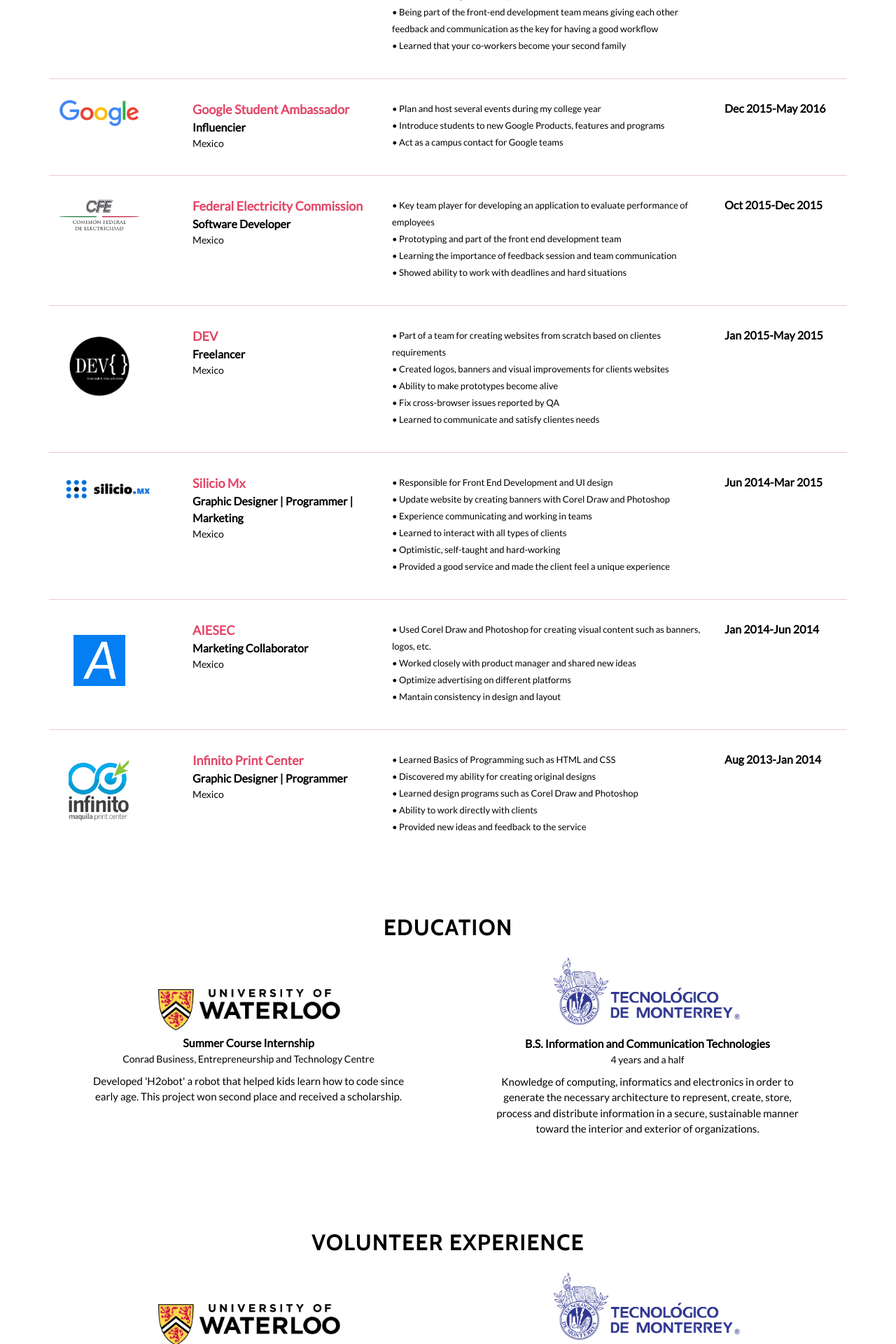
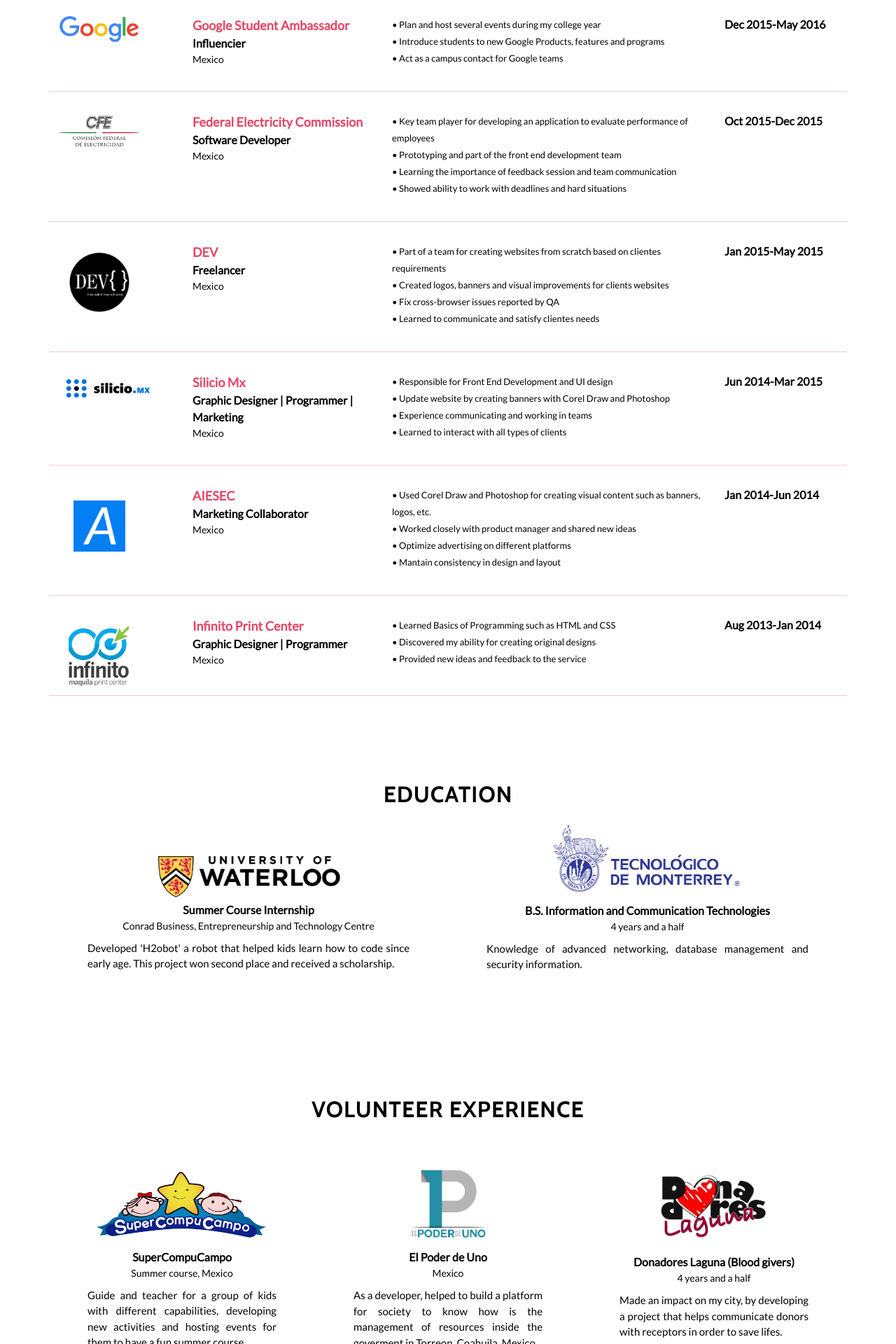
Before and after one commit to Alemv18/UX-FrontEnd-AlejandraM, a PHP site: page /external/experience.html in a window 1280 px wide. Shown: the part 2400-4320 px from the top of the page at 70% size. Run offline with PHP 8.4, Linux system fonts and the light colour scheme; some libraries are stand-ins or nearby versions.

Commit message:
Add volunteer experience

```diff
--- a/css/style.css
+++ b/css/style.css
@@ -54,7 +54,7 @@ button:active {
 
 #mainNav .nav-link.active {
 	background: none;
-    color: rgb(197, 103, 103);
+    color: rgb(63, 22, 49);
 }
 
 @media (min-width: 320px) and (max-width: 720px) {
@@ -391,6 +391,14 @@ footer ul li {
     opacity: 0.6 !important;
 }
 
+.socialmedia-icons {
+    color: black;
+    list-style: none;
+    display: flex;
+    letter-spacing: 51px;
+    font-size: 32px;
+}
+
 .fa-facebook:hover,
 .fa-twitter:hover,
 .fa-instagram:hover,
@@ -471,7 +479,7 @@ footer ul li {
 .professional-experience {
     padding-top: 100px;
     background: white;
-    height: 1750px;
+    height: 1560px;
     color: black;
     font-family: "Lato", sans-serif;
 }
@@ -506,19 +514,38 @@ footer ul li {
     border-bottom: 1px solid #eacdcf;
 }
 
+.row-exp:hover {
+    -webkit-transform: scale(1.2);
+    -ms-transform: scale(1.2);
+    transform: scale(1.2);
+}
+
 .education-logo {
     width: 50%;
     margin-top: 30px;
+}
+
+.supercompu-logo {
+    width: 73%;
 }
 
 .tecmty {
     margin-top: -10px;
 }
 
+.poderuno-logo {
+    width: 34%;
+}
+
+.donadores-logo {
+    padding: 10px;
+}
+
 .study-experience {
     font-size: 15px;
     margin-top: 10px;
     padding: 0px 40px;
+    text-align: justify;
 }
 
 .tech-degree {
--- a/external/experience.html
+++ b/external/experience.html
@@ -106,7 +106,7 @@
         <div class="col-lg-8 mx-auto text-center">
           <h2 class="my-skills">Experience</h2>
         </div>
-        <div class="row first-column-experience row-exp">
+        <div class="row row-exp">
           <div class="col-md-2">
             <img src="../img/experience/LogoSupernova.png" alt="LogoSupernova" class="experience-logo">
           </div>
@@ -120,7 +120,6 @@
               <p class="general-description">
                 • Create UI mockups for mobile and desktop applications on Marvel App<br>
                 • Design the best user experience and show in every screen consistent style and language<br>
-                • Provide new ideas and become key team player on developers team <br>
                 • Develop and create the look and feel on the actual sites with the use of Vainilla, JQuery, Boostrap and CSS preprocessors
               </p>
             </div>
@@ -141,10 +140,7 @@
                   • Customize the look and feel of third party Javascript applications used by over 40 million unique users per month on fashion retailer websites <br>
                   • Provide the best experience for users with the best techologies<br>
                   • Create responsive web design and cross-browser compatibility on desktop/mobile devices/tablets<br>
-                  • Fix bugs reported by QA after browser testing on desktop/mobile/tablet<br>
-                  • Worked with Agile Method process<br>
-                  • Being part of the front-end development team means giving each other feedback and communication as the key for having a good workflow <br>
-                  • Learned that your co-workers become your second family
+                  • Agile method
                 </p>
               </div>
               <div class="col-md-2 exp-date">Jul 2016-Aug 2017</div>
@@ -202,7 +198,6 @@
                       <p class="general-description">
                         • Part of a team for creating websites from scratch based on clientes requirements <br>
                         • Created logos, banners and visual improvements for clients websites<br>
-                        • Ability to make prototypes become alive<br>
                         • Fix cross-browser issues reported by QA<br>
                         • Learned to communicate and satisfy clientes needs
                       </p>
@@ -225,8 +220,6 @@
                           • Update website by creating banners with Corel Draw and Photoshop<br>
                           • Experience communicating and working in teams<br>
                           • Learned to interact with all types of clients <br>
-                          • Optimistic, self-taught and hard-working <br>
-                          • Provided a good service and made the client feel a unique experience
                         </p>
                       </div>
                       <div class="col-md-2 exp-date">Jun 2014-Mar 2015</div>
@@ -265,8 +258,6 @@
                             <p class="general-description">
                               • Learned Basics of Programming such as HTML and CSS <br>
                               • Discovered my ability for creating original designs <br>
-                              • Learned design programs such as Corel Draw and Photoshop<br>
-                              • Ability to work directly with clients <br>
                               • Provided new ideas and feedback to the service
                             </p>
                           </div>
@@ -292,7 +283,7 @@
                             <div class="education-img"><img src="../img/experience/tec-img.png" alt="tecmty-logo" class="education-logo tecmty"></div>
                             <div class="company-name tech-degree">B.S. Information and Communication Technologies</div>
                             <div class="place">4 years and a half</div>
-                            <div class="study-experience">Knowledge of computing, informatics and electronics in order to generate the necessary architecture to represent, create, store, process and distribute information in a secure, sustainable manner toward the interior and exterior of organizations.</div>
+                            <div class="study-experience">Knowledge of advanced networking, database management and security information.</div>
                           </div>
                         </div>
                       </div>
@@ -304,18 +295,23 @@
                           <h2 class="my-skills">Volunteer experience</h2>
                         </div>
                         <div class="row">
-                          <div class="col-md-6">
-                            <div class="education-img"><img src="../img/experience/waterloo.jpg" alt="waterloo-logo" class="education-logo waterloo"></div>
-                            <div class="company-name">Summer Course Internship</div>
-                            <div class="place">Conrad Business, Entrepreneurship and Technology Centre</div>
-                            <div class="study-experience">Developed 'H2obot' a robot that helped kids learn how to code since early age.
-                            This project won second place and received a scholarship.</div>
+                          <div class="col-md-4">
+                            <div class="education-img"><img src="../img/experience/supercompu.png" alt="scc-logo" class="education-logo supercompu-logo"></div>
+                            <div class="company-name">SuperCompuCampo</div>
+                            <div class="place">Summer course, Mexico</div>
+                            <div class="study-experience">Guide and teacher for a group of kids with different capabilities, developing new activities and hosting events for them to have a fun summer course.</div>
                           </div>
-                          <div class="col-md-6">
-                            <div class="education-img"><img src="../img/experience/tec-img.png" alt="tecmty-logo" class="education-logo tecmty"></div>
-                            <div class="company-name tech-degree">B.S. Information and Communication Technologies</div>
+                          <div class="col-md-4">
+                            <div class="education-img"><img src="../img/experience/poderdeuno.png" alt="tecmty-logo" class="education-logo poderuno-logo"></div>
+                            <div class="company-name tech-degree">El Poder de Uno</div>
+                            <div class="place">Mexico</div>
+                            <div class="study-experience">As a developer, helped to build a platform for society to know how is the management of resources inside the goverment in Torreon, Coahuila, Mexico.</div>
+                          </div>
+                          <div class="col-md-4">
+                            <div class="education-img"><img src="../img/experience/donadoreslaguna.png" alt="tecmty-logo" class="education-logo donadores-logo"></div>
+                            <div class="company-name tech-degree">Donadores Laguna (Blood givers)</div>
                             <div class="place">4 years and a half</div>
-                            <div class="study-experience">Knowledge of computing, informatics and electronics in order to generate the necessary architecture to represent, create, store, process and distribute information in a secure, sustainable manner toward the interior and exterior of organizations.</div>
+                            <div class="study-experience">Made an impact on my city, by developing a project that helps communicate donors with receptors in order to save lifes.</div>
                           </div>
                         </div>
                       </div>
--- a/index.html
+++ b/index.html
@@ -78,7 +78,7 @@
             <p class="exp-subtitle"><strong>+3</strong> years of professional experience as Front End Developer <br> in Europe and America</p>
             <p class="who-am-i-title">Who am I ?</p>
             <p class="who-am-i-txt">I'm a woman in technology, searching for a new experience inside the IT world. I would be happy to join a
-            new team. I consider myself a strong, hardworking, optimistic, self-taught woman that is always with a smile.</p>
+            new team. I consider myself a strong, hardworking, optimistic, self-taught and full with new ideas</p>
           </div>
         </div>
       </div>
@@ -288,7 +288,7 @@
                 <!--  </div> -->
               </div>
               <div class="col-md-4 col-sm-4">
-                <ul class="footer-txt footer-icons">
+                <ul class="socialmedia-icons icons">
                   <li><i class="fa fa-facebook" aria-hidden="true"></i></li>
                   <li><i class="fa fa-twitter" aria-hidden="true"></i></li>
                   <li><i class="fa fa-instagram" aria-hidden="true"></i></li>
```
Also changed, not shown: img/experience/donadoreslaguna.png (added), img/experience/poderdeuno.png (added), img/experience/supercompu.png (added).
